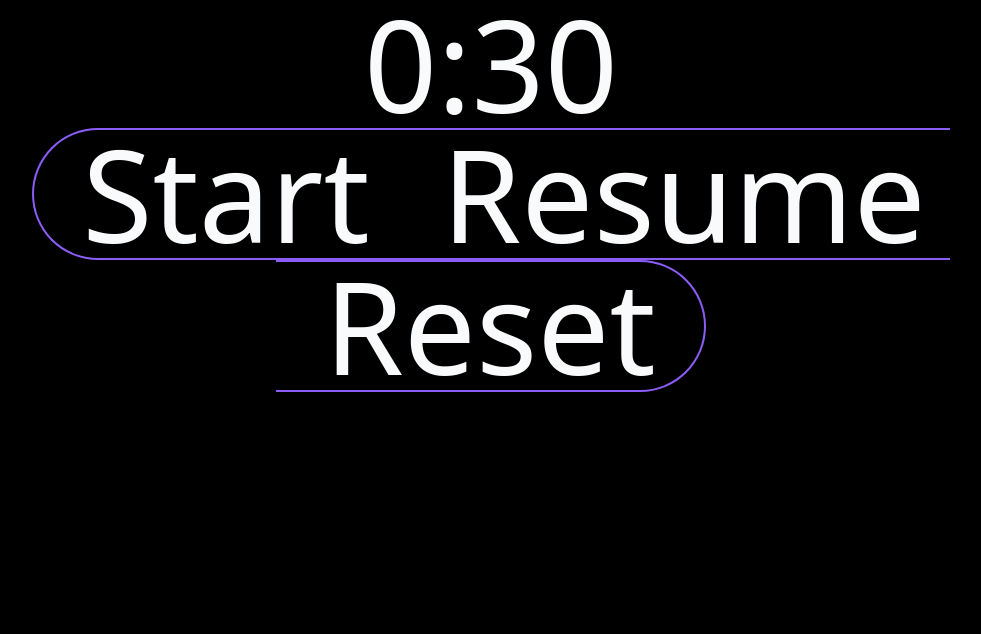
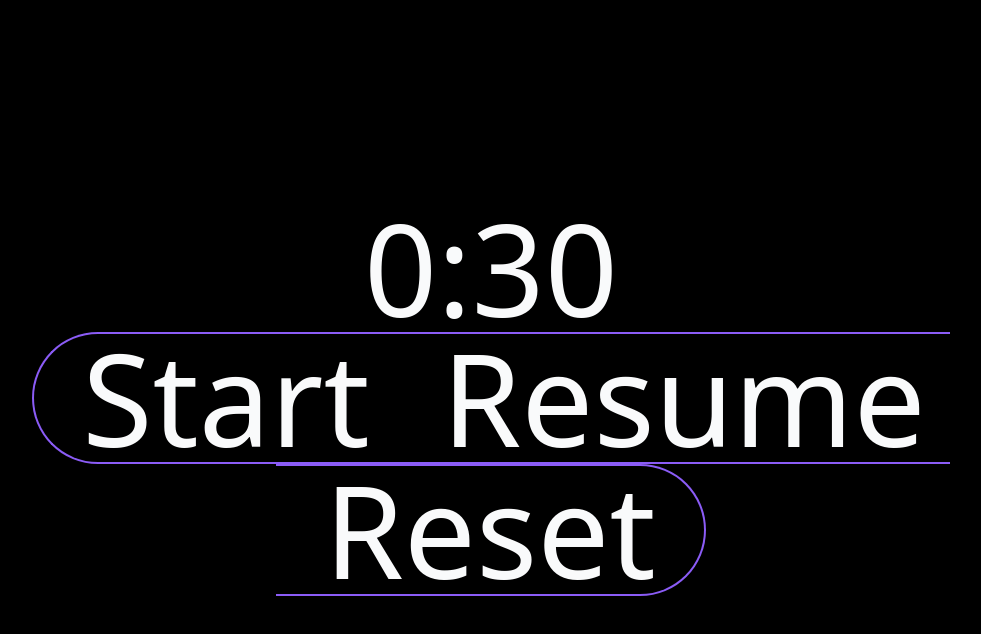
Before and after one commit to iamharshdabas/stopwatch, a React (Vite) app: page / in a window 1280 px wide. Shown: the top 634 px of the page, without its empty margins (149-1130 px from the left). Built offline with nearby package versions, Linux system fonts and the light colour scheme.

Commit message:
ADD: grid center

```diff
--- a/src/App.jsx
+++ b/src/App.jsx
@@ -2,7 +2,7 @@ import Timer from './Timer'
 
 export default function App() {
   return (
-    <div className='bg-black text-gray-50 h-screen'>
+    <div className='bg-black text-gray-50 h-screen grid place-items-center'>
       <Timer duration={30} />
     </div>
   )
```
